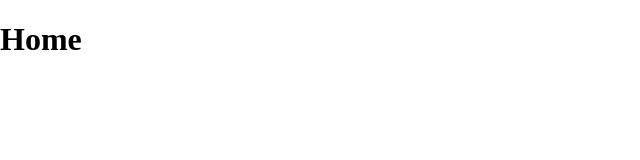
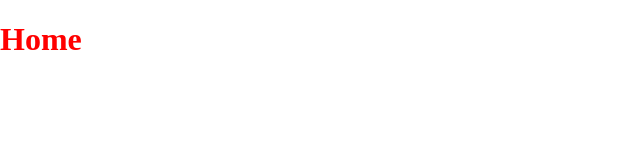
Before and after one commit to alexcarlton/bristol-to-toronto, a Next.js app: page / in a window 1280 px wide. Shown: the top 160 px of the page, without its empty margins (0-640 px from the left). Built offline with nearby package versions, Linux system fonts and the light colour scheme.

Commit message:
Styles the hompage header with the new theme!

```diff
--- a/pages/index.js
+++ b/pages/index.js
@@ -1,3 +1,9 @@
+import styled from "styled-components";
+
+const Header = styled.h1`
+  color: ${(props) => props.theme.colors.red};
+`;
+
 export default function Home() {
-  return <h1>Home</h1>;
+  return <Header>Home</Header>;
 }
```
